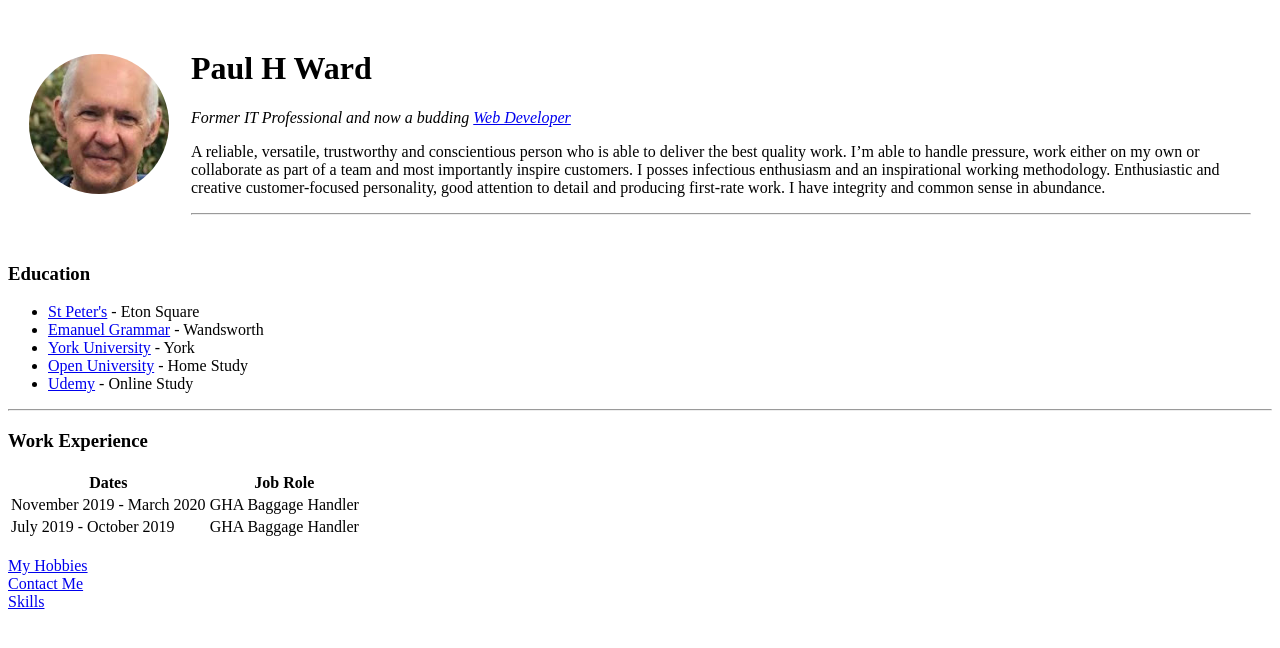
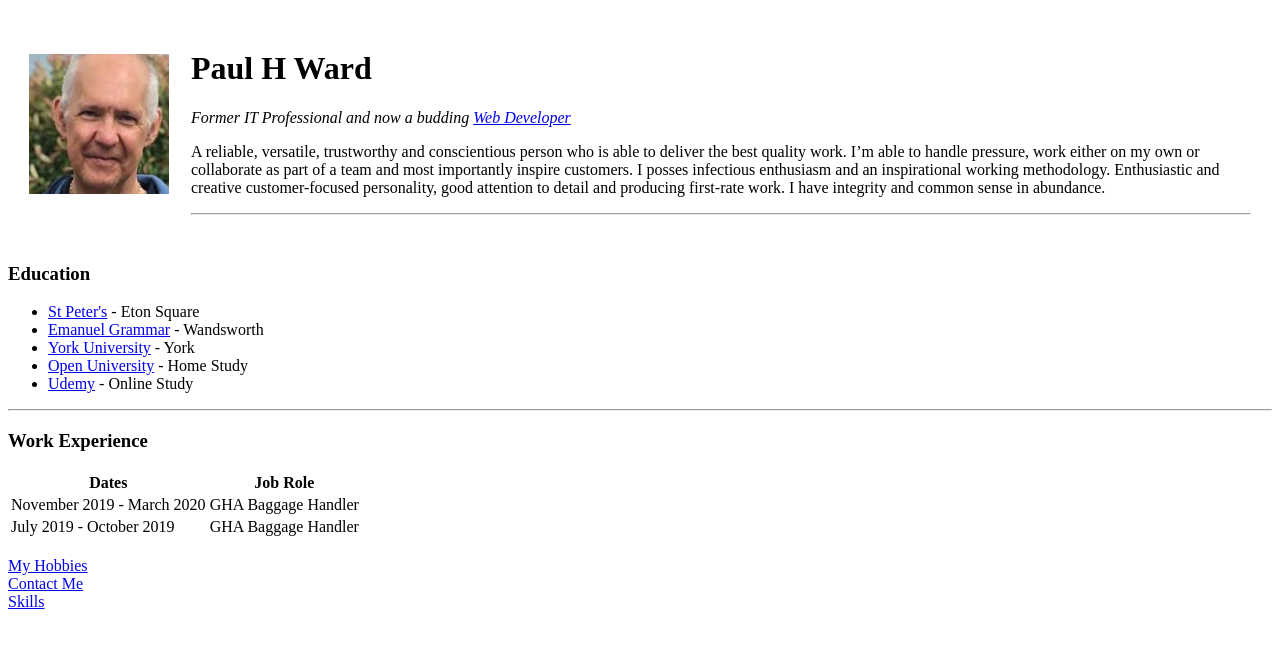
Before and after one commit to wardieweb/cv, a plain HTML site: page index.html in a window 1280 px wide. Drawn offline with Linux system fonts and the light colour scheme.

Commit message:
Update index.html

```diff
--- a/index.html
+++ b/index.html
@@ -9,7 +9,7 @@
 <body>
   <table cellspacing="20">
     <tr>
-      <td><img src="images/circle-cropped.png" alt="Paul H Ward"></td>
+      <td><img src="images/PaulHWard.jpg" alt="Paul H Ward"></td>
       <td><h1>Paul H Ward</h1>
       <p><em>Former IT Professional and now a budding <a href="https://en.wikipedia.org/wiki/Web_developer">Web Developer</a></em></p>
       <p>A reliable, versatile, trustworthy and conscientious person who is able to deliver the best quality work. I’m able to handle pressure, work either on my own or collaborate as part of a team and most importantly inspire customers.
```
